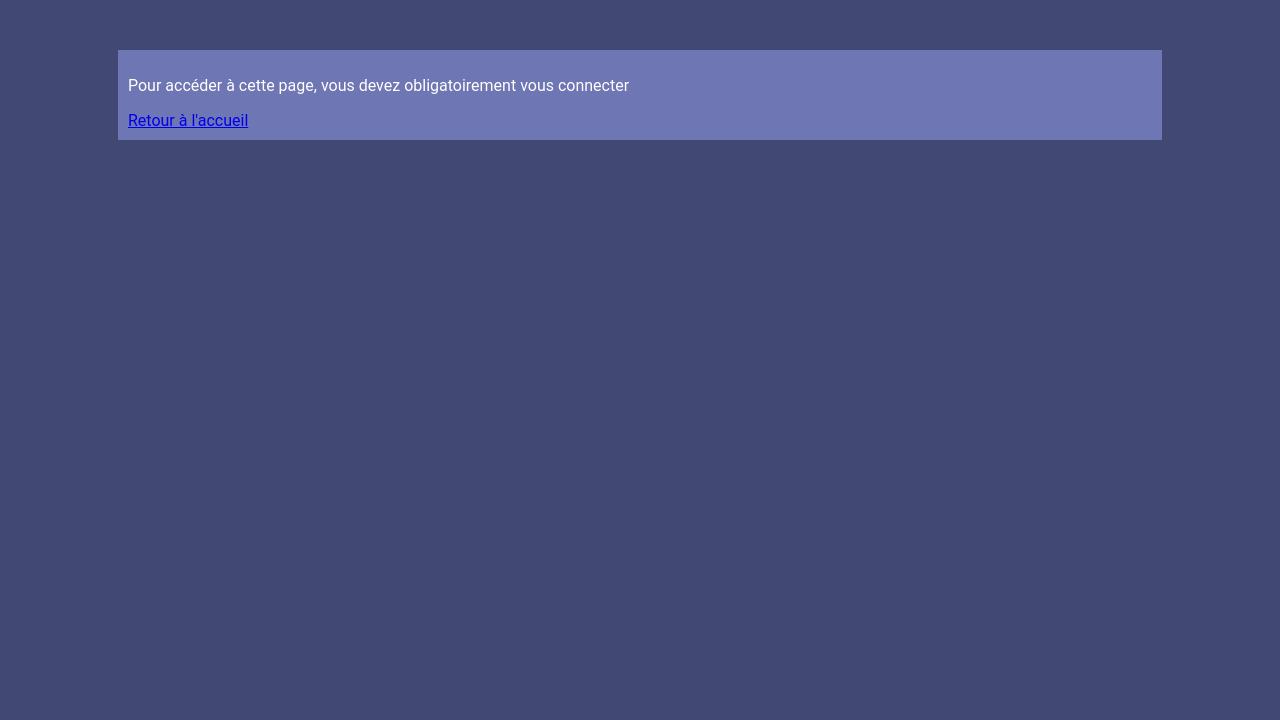
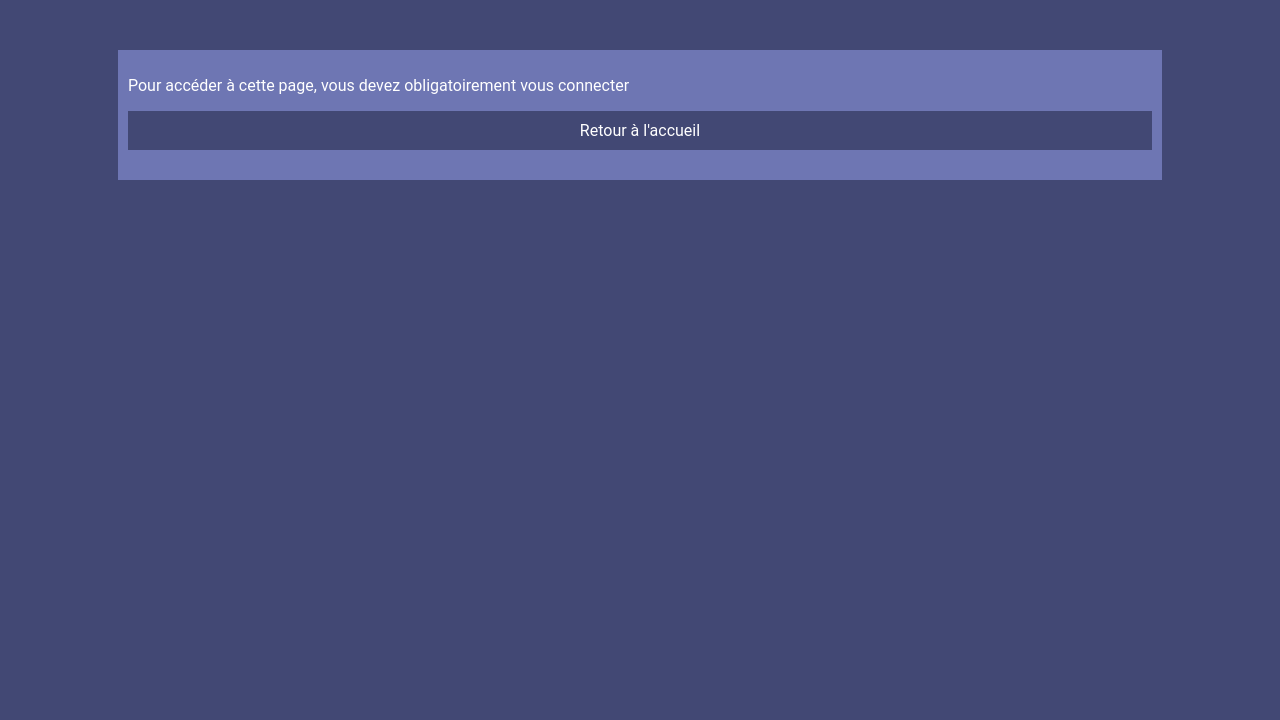
Before and after one commit to Breesho/UploaderImgPHP, a PHP site: page /dashboard.php in a window 1280 px wide. Shown: the part 80-800 px from the top of the page. Run offline with PHP 8.4, Linux system fonts and the light colour scheme.

Commit message:
ajout image de base galerie / changement mineur class sur les a

```diff
--- a/assets/css/style.css
+++ b/assets/css/style.css
@@ -163,7 +163,7 @@ header h1 {
     cursor: pointer;
 }
 
-#accessgallery {
+.accessgallery {
     width: 100%;
     margin: 0 auto;
     display: block;
--- a/dashboard.php
+++ b/dashboard.php
@@ -44,7 +44,7 @@ require_once 'assets/php/my-config.php';
                     </div>
 
                     <div>
-                        <a id="accessgallery" href="gallery.php">Galerie</a>
+                        <a class="accessgallery" href="gallery.php">Galerie</a>
                     </div>
 
                     <form method="post" action="deconnexion.php" id="form">
@@ -56,14 +56,14 @@ require_once 'assets/php/my-config.php';
 
     <p>Vous n'avez pas les droits requis pour accéder à cette page</p>
 
-    <a class="" href="gallery.php">Retour vers la galerie</a>
+    <a class="accessgallery" href="gallery.php">Retour vers la galerie</a>
 
 <?php }
             } else { ?>
 
 <p>Pour accéder à cette page, vous devez obligatoirement vous connecter</p>
 
-<a class="" href="index.php">Retour à l'accueil</a>
+<a class="accessgallery" href="index.php">Retour à l'accueil</a>
 
 <?php } ?>
 </div>
--- a/gallery.php
+++ b/gallery.php
@@ -25,7 +25,7 @@ require_once 'assets/php/my-config.php';
 
                         <p>Bonjour <?= $adminArray['usernameAdmin'] ?></p>
 
-                        <a class="btn btn-outline-dark" href="dashboard.php">Dashboard</a>
+                        <a class="accessgallery" href="dashboard.php">Dashboard</a>
             </div>
         <?php } else if ($_SESSION['username'] == 'superuser') { ?>
 
@@ -39,7 +39,7 @@ require_once 'assets/php/my-config.php';
                 } else { ?>
 
         <p>Pour accéder à cette page, vous devez obligatoirement vous connecter</p>
-        <a class="" href="index.php">Retour vers l'accueil</a>
+        <a class="accessgallery" href="index.php">Retour vers l'accueil</a>
 
     <?php } ?>
     <div class="flex">
```
Also changed, not shown: assets/galerie/galerie.png (added).
